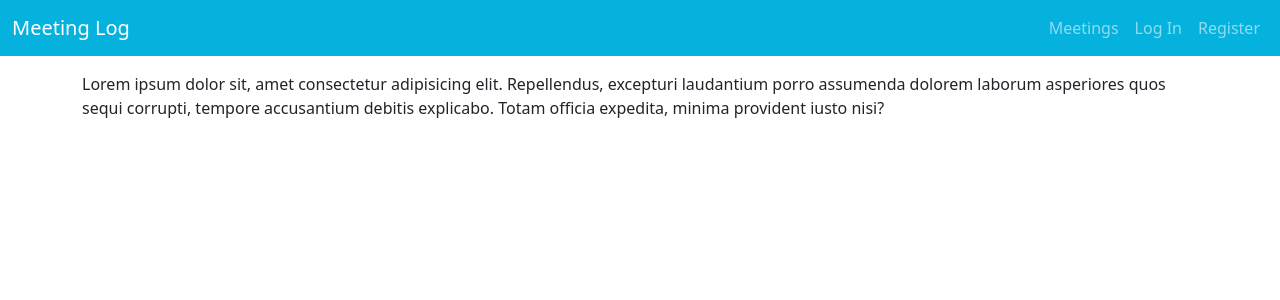
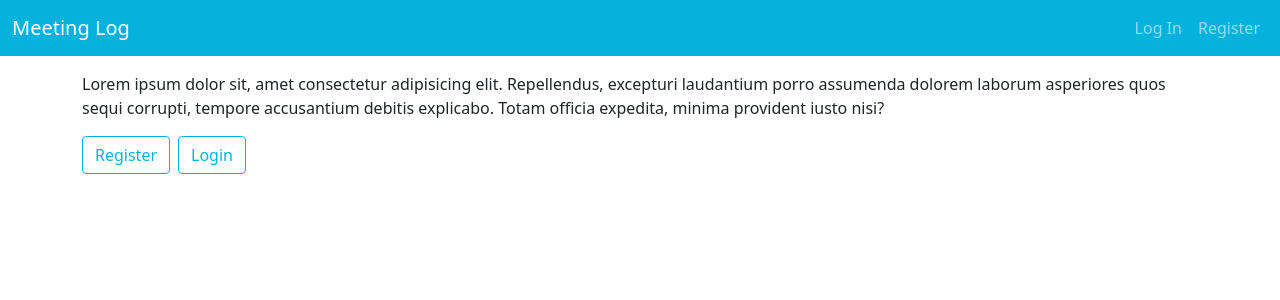
Before and after one commit to anton-dovnar/Full-Stack-Application-with-Firebase, a Vue app: page /#/ in a window 1280 px wide. Shown: the top 300 px of the page. Built offline with nearby package versions, Linux system fonts and the light colour scheme; no server answers.

Commit message:
Add logout button to navigation menu

```diff
--- a/src/App.vue
+++ b/src/App.vue
@@ -1,6 +1,6 @@
 <template>
   <div id="app">
-    <Navigation />
+    <Navigation :user="user" @logout="logout" />
     <router-view class="container" :user="user" @logout="logout" />
   </div>
 </template>
--- a/src/components/Navigation.vue
+++ b/src/components/Navigation.vue
@@ -4,9 +4,10 @@
       <div class="container-fluid">
         <router-link class="navbar-brand" to="/">Meeting Log</router-link>
         <div class="navbar-nav ml-auto">
-          <router-link class="nav-item nav-link" to="/meetings">Meetings</router-link>
-          <router-link class="nav-item nav-link" to="/login">Log In</router-link>
-          <router-link class="nav-item nav-link" to="/register">Register</router-link>
+          <router-link class="nav-item nav-link" to="/meetings" v-if="user">Meetings</router-link>
+          <router-link class="nav-item nav-link" to="/login" v-if="!user">Log In</router-link>
+          <router-link class="nav-item nav-link" to="/register" v-if="!user">Register</router-link>
+          <button class="nav-item nav-link btn btn-link" @click="$emit('logout')" v-if="user">Logout</button>
         </div>
       </div>
     </nav>
@@ -14,8 +15,8 @@
 </template>
 
 <script>
+export default {
+  name: 'navigation',
+  props: ['user']
+}
 </script>
-
-<style scoped>
-
-</style>
--- a/src/views/Home.vue
+++ b/src/views/Home.vue
@@ -8,6 +8,9 @@
       </div>
     </div>
     <p>Lorem ipsum dolor sit, amet consectetur adipisicing elit. Repellendus, excepturi laudantium porro assumenda dolorem laborum asperiores quos sequi corrupti, tempore accusantium debitis explicabo. Totam officia expedita, minima provident iusto nisi?</p>
+    <router-link class="btn btn-outline-primary me-2" to="/register" v-if="!user">Register</router-link>
+    <router-link class="btn btn-outline-primary me-2" to="/login" v-if="!user">Login</router-link>
+    <router-link class="btn btn-outline-primary" to="/meetings" v-if="user">Meetings</router-link>
   </div>
 </template>
 
```
